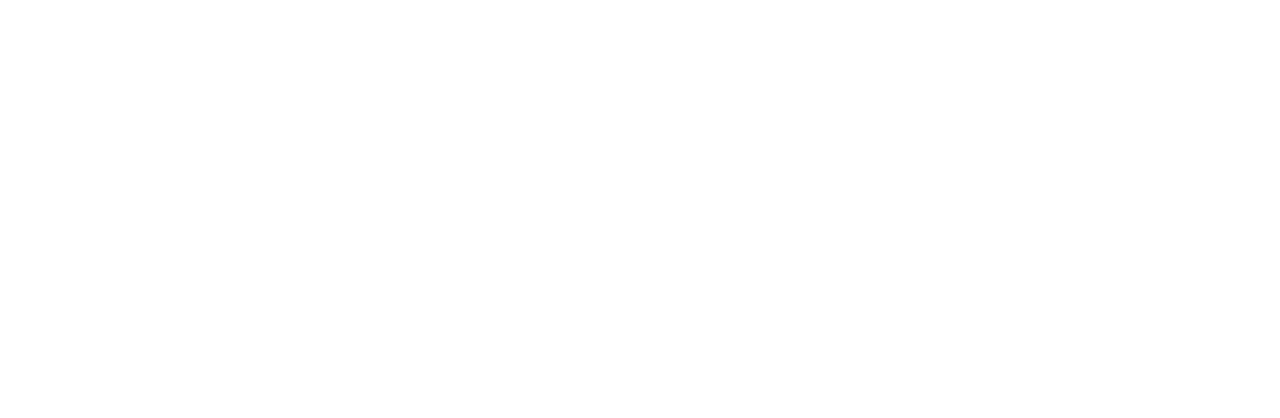
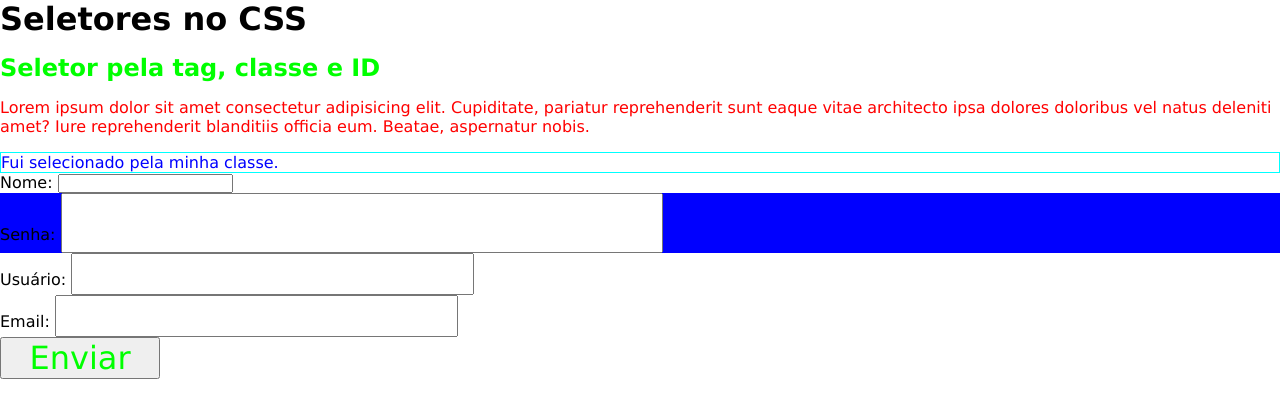
Before and after one commit to Gustavo-Nasci/seletores_css, a plain HTML site: page index.html in a window 1280 px wide. Drawn offline with Linux system fonts and the light colour scheme.

Commit message:
atividade finalizada

```diff
--- a/index.html
+++ b/index.html
@@ -4,9 +4,50 @@
     <meta charset="UTF-8">
     <meta http-equiv="X-UA-Compatible" content="IE=edge">
     <meta name="viewport" content="width=device-width, initial-scale=1.0">
-    <title>Document</title>
+    <link rel="stylesheet" href="style.css">
+    <title>Seletores no CSS</title>
 </head>
 <body>
+    <header>
+        <h1>Seletores no CSS</h1>
+    </header>
 
+    <main>
+        <h2 id="titulo">Seletor pela tag, classe e ID</h2>
+
+        <p>
+            Lorem ipsum dolor sit amet consectetur adipisicing elit. Cupiditate, pariatur reprehenderit sunt eaque vitae architecto ipsa dolores doloribus vel natus deleniti amet? Iure reprehenderit blanditiis officia eum. Beatae, aspernatur nobis.
+        </p>
+
+        <p class="paragrafo">
+            Fui selecionado pela minha classe.
+        </p>
+
+        <form action="" class="cadastro-form">
+            <div>
+                <label for="">Nome:</label>
+                <input type="text">
+            </div>
+
+            <div>
+                <label for="">Senha:</label>
+                <input type="password">
+            </div>
+        </form>
+
+        <form action="" class="login-form">
+            <div>
+                <label for="">Usuário:</label>
+                <input type="text">
+            </div>
+
+            <div>
+                <label for="">Email:</label>
+                <input type="email">
+            </div>
+
+            <input type="button" value="Enviar">
+        </form>
+    </main>
 </body>
 </html>
--- /dev/null
+++ b/style.css
@@ -0,0 +1,51 @@
+/* seletor global = selecione TODOS os elementos da página ou de determinado lugar  */
+* {
+    margin: 0;
+    padding: 0;
+    box-sizing: border-box;
+    font-family: 'Lucida Sans', 'Lucida Sans Regular', 'Lucida Grande', 'Lucida Sans Unicode', Geneva, Verdana, sans-serif;
+}
+
+/* seletor pela tag */
+p {
+    color: #f00;
+}
+
+main {
+    margin-top: 1rem;
+}
+
+/* seleto pela classe */
+.paragrafo {
+    border: 1px solid #0ff;
+    color: #00f;
+    margin-top: 1rem;
+}
+
+/* seletor pelo id */
+#titulo {
+    color: #0f0;
+    margin-bottom: 1rem;
+}
+
+/* seletor pelo atributo */
+input[type="password"] {
+    font-size: 3rem;
+}
+
+/* seletor por descendente */
+.login-form input {
+    font-size: 2rem;
+    color: #f00;
+}
+
+/* seletor de filhos diretos */
+.login-form > input {
+    color: #0f0;
+    width: 10rem;
+}
+
+/* pseudo-classes */
+.cadastro-form div:nth-of-type(2) {
+    background: #00f;
+}
```
